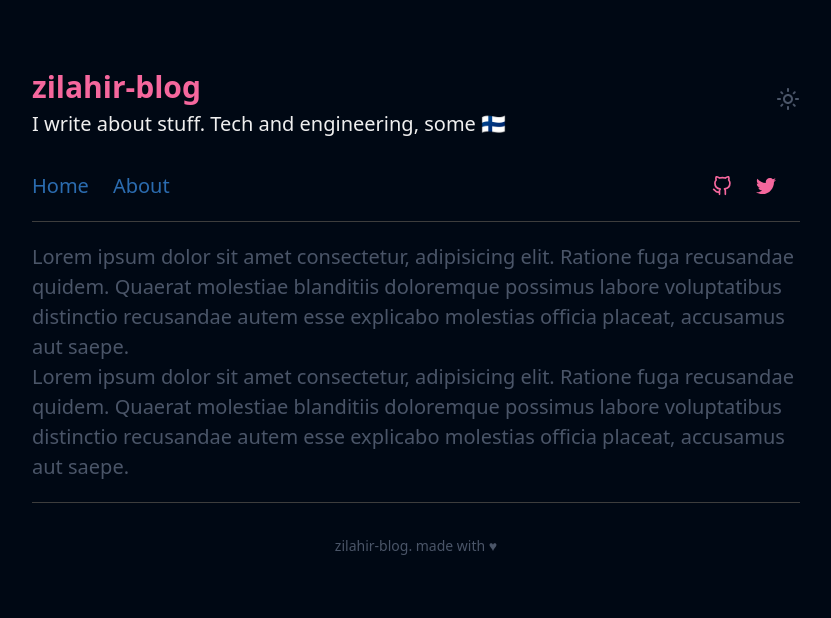
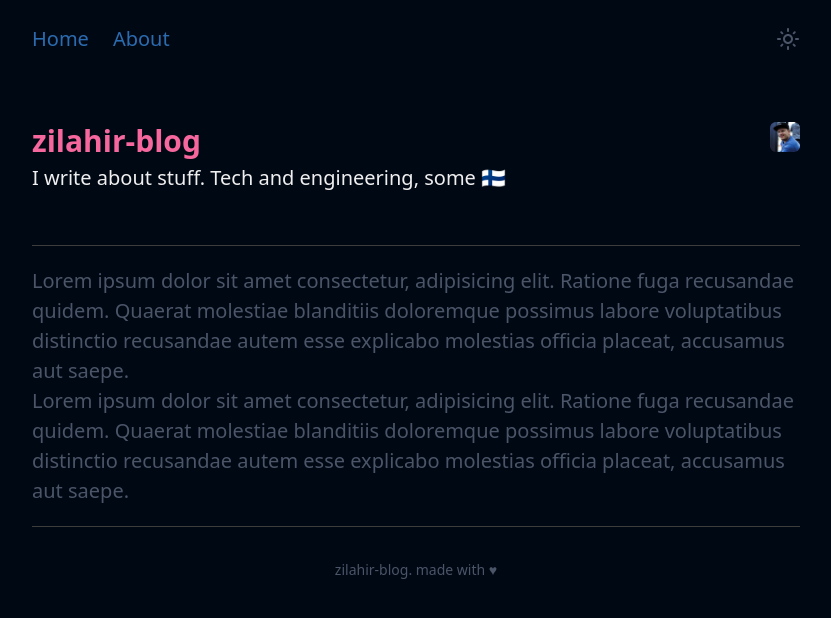
Before and after one commit to zilahir/rz-blog, a Next.js app: page /about in a window 1280 px wide. Shown: the top 618 px of the page, without its empty margins (224-1055 px from the left). Built offline with nearby package versions, Linux system fonts and the light colour scheme.

Commit message:
layout adjustments

```diff
--- a/src/templates/Main.tsx
+++ b/src/templates/Main.tsx
@@ -1,8 +1,7 @@
 import React, { ReactNode } from "react";
 
+import Image from "next/image";
 import Link from "next/link";
-import { FaTwitter } from "react-icons/fa";
-import { FiGithub } from "react-icons/fi";
 
 import ThemeSwithcer from "../components/ThemeSwitcher";
 import { Navbar } from "../navigation/Navbar";
@@ -18,10 +17,29 @@ const Main = (props: IMainProps) => (
     {props.meta && props.meta}
 
     <div className="max-w-screen-md mx-auto">
-      <div className="border-b border-white-900">
-        <div className="pt-16 pb-8 flex flex-row justify-center items-center">
+      <div className="flex pt-6">
+        <Navbar
+          links={[
+            [
+              {
+                label: "Home",
+                target: "/",
+              },
+              {
+                label: "About",
+                target: "/about",
+              },
+            ],
+            [],
+          ]}
+        />
+        <ThemeSwithcer />
+      </div>
+
+      <div className="border-b border-white-900 pt-16 pb-8">
+        <div className="flex flex-row justify-center items-center">
           <div className="flex-1">
-            <div className="font-semibold text-3xl">
+            <div className="font-semibold text-3xl flex justify-between">
               <h1 className="dark:text-white-50">
                 <Link href="/">
                   <a className="text-deep-blush-400 hover:no-underline">
@@ -29,41 +47,23 @@ const Main = (props: IMainProps) => (
                   </a>
                 </Link>
               </h1>
+              <div>
+                <Image
+                  src="/assets/images/profile.png"
+                  alt="zilahir"
+                  width={30}
+                  height={30}
+                  className="rounded-md"
+                />
+              </div>
             </div>
             <div className="text-xl">
               <h2 className="dark:text-white-100">{AppConfig.description}</h2>
             </div>
           </div>
-          <div>
-            <ThemeSwithcer />
-          </div>
+          <div></div>
         </div>
-        <div className="flex items-center pb-[20px]">
-          <Navbar
-            links={[
-              [
-                {
-                  label: "Home",
-                  target: "/",
-                },
-                {
-                  label: "About",
-                  target: "/about",
-                },
-              ],
-              [
-                {
-                  label: <FiGithub />,
-                  target: "https://www.github.com/zilahir",
-                },
-                {
-                  label: <FaTwitter />,
-                  target: "https://twitter.com/zilahy",
-                },
-              ],
-            ]}
-          />
-        </div>
+        <div className="flex items-center pb-[20px]"></div>
       </div>
 
       <div className="text-xl py-5">{props.children}</div>
```
Also changed, not shown: public/assets/images/profile.png (added).
